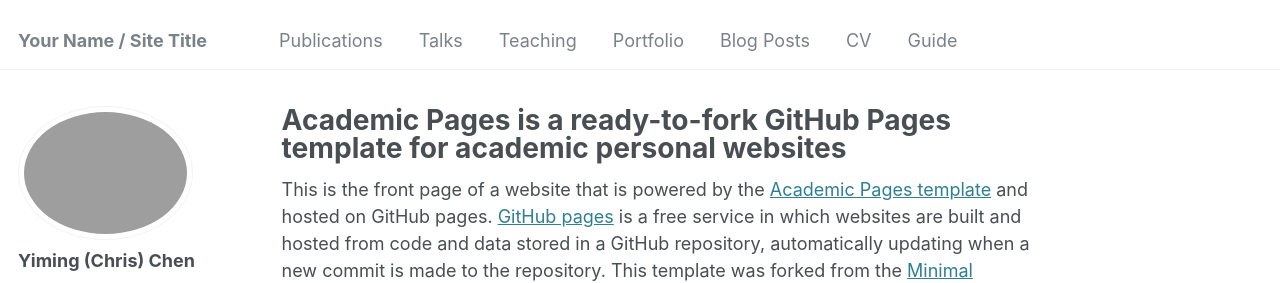
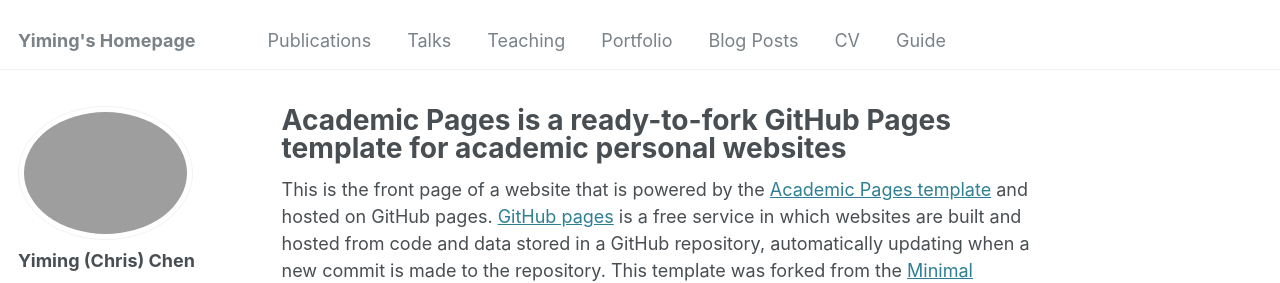
Before and after one commit to yumeyumeko-cym/yumeyumeko-cym.github.io, a Jekyll site: the page built from _pages/about.md, in a window 1280 px wide. Shown: the top 283 px of the page. Built offline with Jekyll 4.4.1, drawn with Linux system fonts in a browser that asks for light colours.

Commit message:
Update _config.yml

```diff
--- a/_config.yml
+++ b/_config.yml
@@ -8,7 +8,7 @@
 
 # Basic Site Settings
 locale                   : "en-US"
-title                    : "Your Name / Site Title"
+title                    : "Yiming's Homepage"
 title_separator          : "-"
 name                     : &name "Your Name"
 description              : &description "personal description"
```
